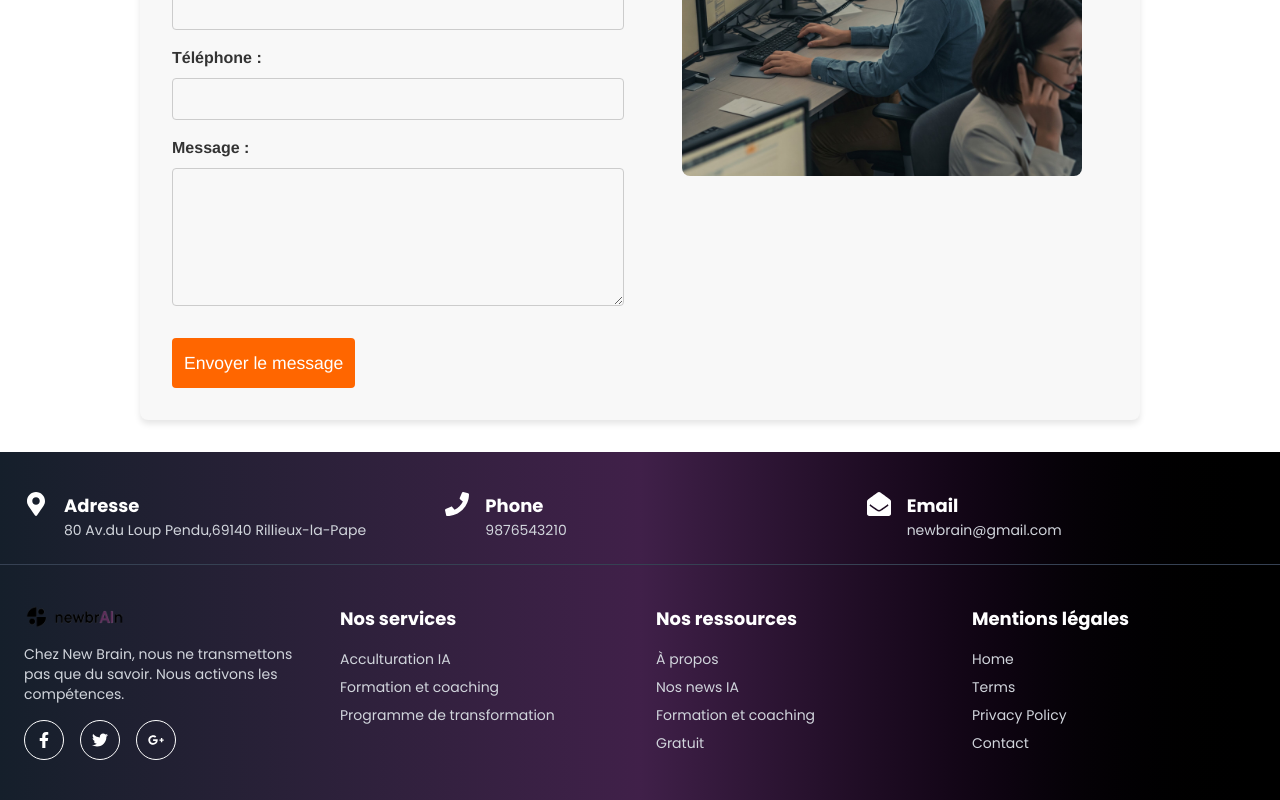
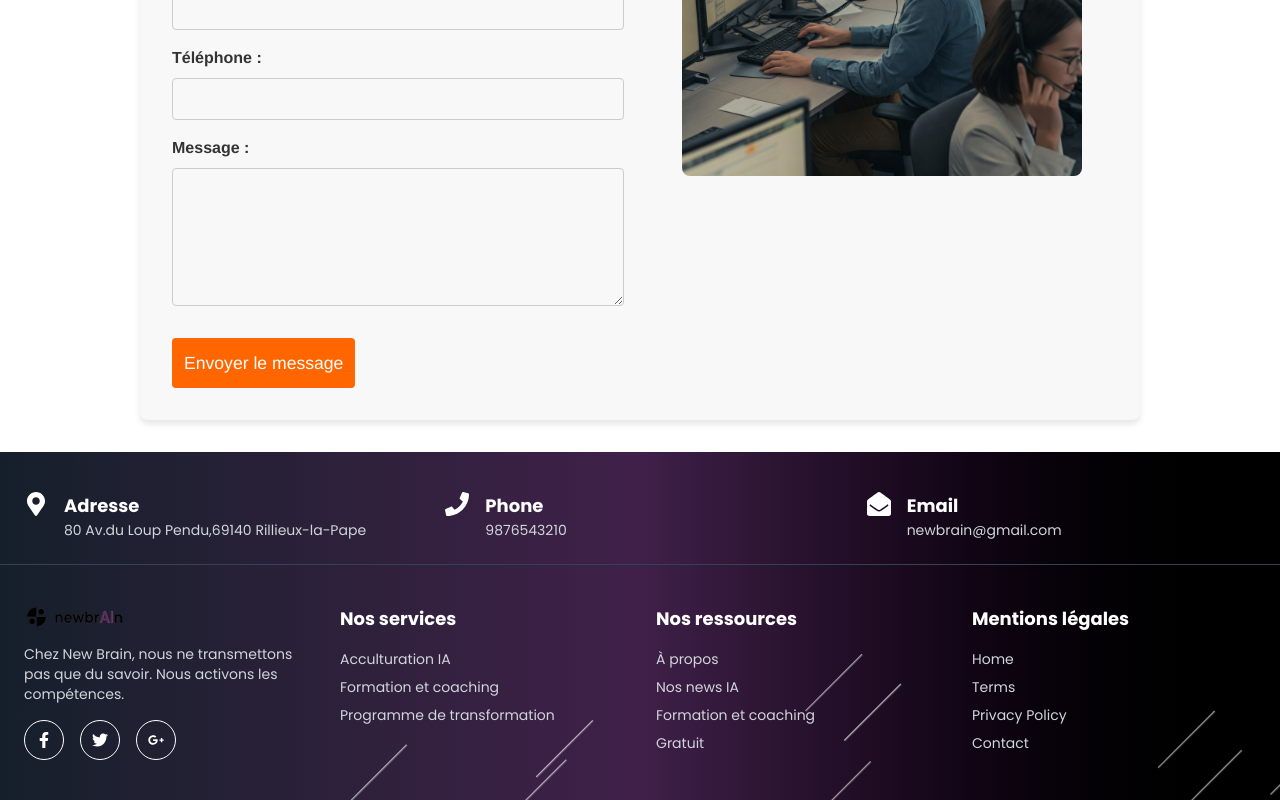
Before and after one commit to Beerus243/newbrain, a Next.js app: page /contact in a window 1280 px wide. Shown: the part 557-1357 px from the top of the page. Built offline with nearby package versions, Linux system fonts and the light colour scheme.

Commit message:
changement design 5.1 Etoile filante

```diff
--- /dev/null
+++ b/app/Card/Star.module.css
@@ -0,0 +1,24 @@
+.shooting-star {
+  position: absolute;
+  width: 2px;
+  height: 80px;
+  background: linear-gradient(
+    90deg,
+    rgba(255, 255, 255, 1),
+    rgba(255, 255, 255, 0)
+  );
+  opacity: 0.8;
+  transform: rotate(45deg);
+  animation: shooting-star 5s linear infinite;
+}
+
+@keyframes shooting-star {
+  0% {
+    transform: translateY(0) translateX(0) rotate(45deg);
+    opacity: 1;
+  }
+  100% {
+    transform: translateY(100vh) translateX(50vw) rotate(45deg);
+    opacity: 0;
+  }
+}
--- a/app/components/Footer.tsx
+++ b/app/components/Footer.tsx
@@ -1,4 +1,5 @@
-import React from "react";
+"use client";
+import React, { useEffect } from "react";
 import Link from "next/link";
 import Image from "next/image";
 import {
@@ -35,29 +36,33 @@ const socialLinks = [
 ];
 
 const Footer = () => {
+  useEffect(() => {
+    const container = document.getElementById("shooting-stars-container");
+    if (container) {
+      for (let i = 0; i < 30; i++) {
+        const star = document.createElement("div");
+        star.className = "shooting-star";
+        star.style.top = `${Math.random() * 100}%`;
+        star.style.left = `${Math.random() * 100}%`;
+        star.style.animationDelay = `${Math.random() * 5}s`;
+        star.style.animationDuration = `${Math.random() * 3 + 2}s`;
+        container.appendChild(star);
+      }
+    }
+  }, []);
+
   return (
-    <footer className="bg-gradient-to-r from-[#151f2b] via-[#402049] to-[#000000] text-white !py-10">
+    <footer className="relative bg-gradient-to-r from-[#151f2b] via-[#402049] to-[#000000] text-white !py-10">
       {/* Animation des étoiles filantes */}
-      <div className="relative overflow-hidden">
-        <div className="absolute inset-0">
-          {/* Génération d'étoiles */}
-          {[...Array(30)].map((_, index) => (
-            <div
-              key={index}
-              className="shooting-star"
-              style={{
-                top: `${Math.random() * 100}%`,
-                left: `${Math.random() * 100}%`,
-                animationDelay: `${Math.random() * 5}s`,
-                animationDuration: `${Math.random() * 3 + 2}s`,
-              }}
-            ></div>
-          ))}
-        </div>
+      <div
+        id="shooting-stars-container"
+        className="absolute top-0 left-0 w-full h-full overflow-hidden"
+      >
+        {/* Les étoiles filantes seront ajoutées ici */}
       </div>
 
       {/* Section Contact */}
-      <div className="max-w-7xl !mx-auto !px-6 grid grid-cols-1 md:grid-cols-3 !gap-8 !border-b !border-gray-700 !pb-6">
+      <div className="relative max-w-7xl !mx-auto !px-6 grid grid-cols-1 md:grid-cols-3 !gap-8 !border-b !border-gray-700 !pb-6 z-10">
         {contactInfo.map((info, index) => (
           <div key={index} className="flex !items-start !gap-4">
             {info.icon}
@@ -70,7 +75,7 @@ const Footer = () => {
       </div>
 
       {/* Section Contenu */}
-      <div className="max-w-7xl !mx-auto !px-6 !mt-10 grid grid-cols-1 md:grid-cols-4 !gap-8">
+      <div className="relative max-w-7xl !mx-auto !px-6 !mt-10 grid grid-cols-1 md:grid-cols-4 !gap-8">
         {/* Logo et description */}
         <div>
           <Image
--- a/app/components/Header.tsx
+++ b/app/components/Header.tsx
@@ -45,7 +45,7 @@ const Navigation: React.FC = () => {
     <header className="!fixed flex justify-center w-full top-5 !px-5 !z-11">
       <div
         className={
-          "w-full !p-3 flex m-5 relative !px-5 h-fit items-center rounded-4xl max-w-7xl bg-gray-500 !border-black !border-1 !z-[1000] max-md:justify-between opacity-93 transition-all duration-300"
+          "w-full !p-3 flex m-5 relative !px-5 h-fit items-center rounded-4xl  bg-gray-500 !border-black !border-1 !z-[1000] max-md:justify-between opacity-93 transition-all duration-300"
         }
       >
         <Link href="/" legacyBehavior onClick={() => setMenuOpen(false)}>
--- a/app/components/body.tsx
+++ b/app/components/body.tsx
@@ -1,5 +1,5 @@
 "use client";
-import React from "react";
+import React, { useEffect } from "react";
 import { useRouter } from "next/navigation";
 import Audit from "./audit";
 import Formation from "./formation-info";
@@ -25,12 +25,29 @@ type Formation = {
 
 export default function Body() {
   const router = useRouter();
+  useEffect(() => {
+    const container = document.getElementById("shooting-stars-container");
+    if (container) {
+      for (let i = 0; i < 30; i++) {
+        const star = document.createElement("div");
+        star.className = "shooting-star";
+        star.style.top = `${Math.random() * 100}%`;
+        star.style.left = `${Math.random() * 100}%`;
+        star.style.animationDelay = `${Math.random() * 5}s`;
+        star.style.animationDuration = `${Math.random() * 3 + 2}s`;
+        container.appendChild(star);
+      }
+    }
+  }, []);
   return (
     <>
-      <div
-        className="relative h-160 max-md:!h-135 bg-gradient-to-r from-[#151f2b] via-[#402049] to-[#000000] !pb-50"
-        style={{ fontFamily: "TT Norms, sans-serif" }}
-      >
+      <div className="relative h-160 max-md:!h-135 bg-gradient-to-r from-[#151f2b] via-[#402049] to-[#000000] !pb-50">
+        <div
+          id="shooting-stars-container"
+          className="absolute w-full h-160 overflow-hidden"
+        >
+          {/* Les étoiles filantes seront ajoutées ici */}
+        </div>
         <div className="max-md:!h-auto flex items-center justify-center !pt-30">
           <div className="flex flex-col md:flex-row items-center justify-center w-full max-w-7xl px-2 !gap-2">
             {/* Texte */}
--- a/app/globals.css
+++ b/app/globals.css
@@ -26,6 +26,16 @@ body {
 }
 
 /* Animation des étoiles filantes */
+#shooting-stars-container {
+  position: absolute;
+  top: 0;
+  left: 0;
+  width: 100%;
+  height: 100%;
+  overflow: hidden;
+  z-index: 0; /* Assurez-vous que les étoiles sont derrière le contenu */
+}
+
 .shooting-star {
   position: absolute;
   width: 2px;
```
